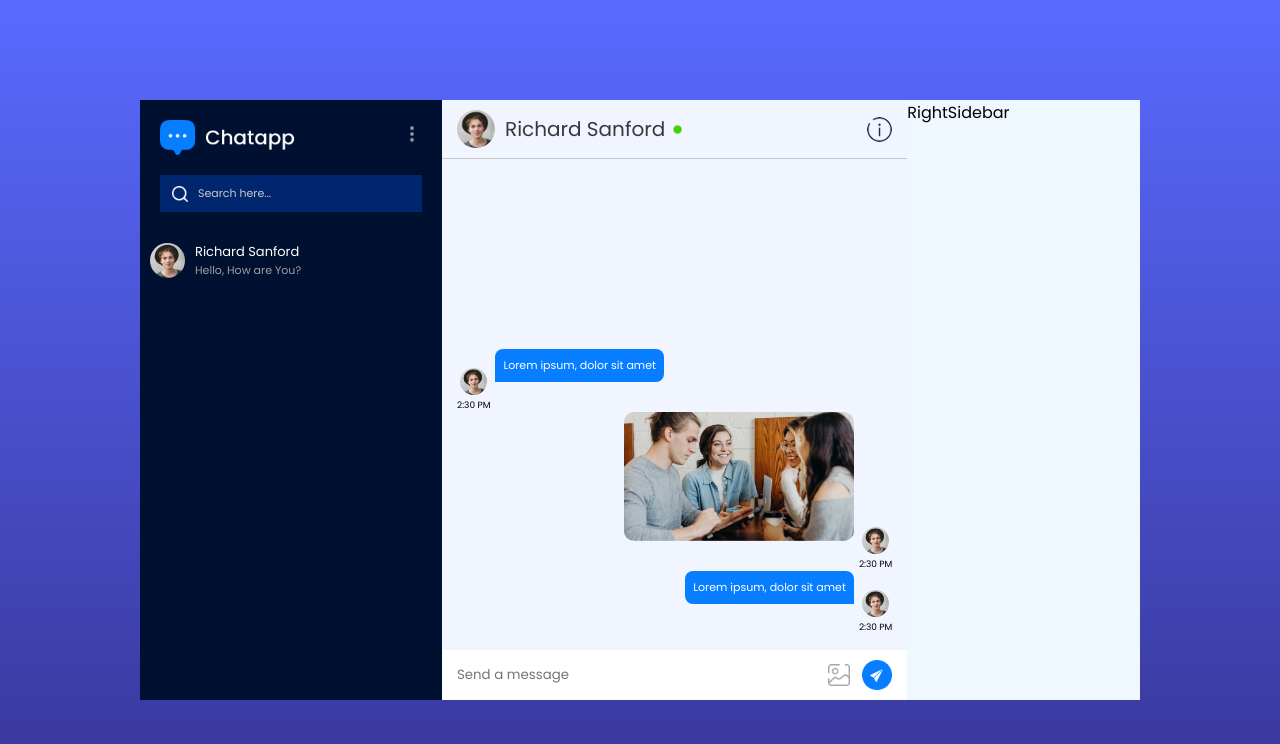
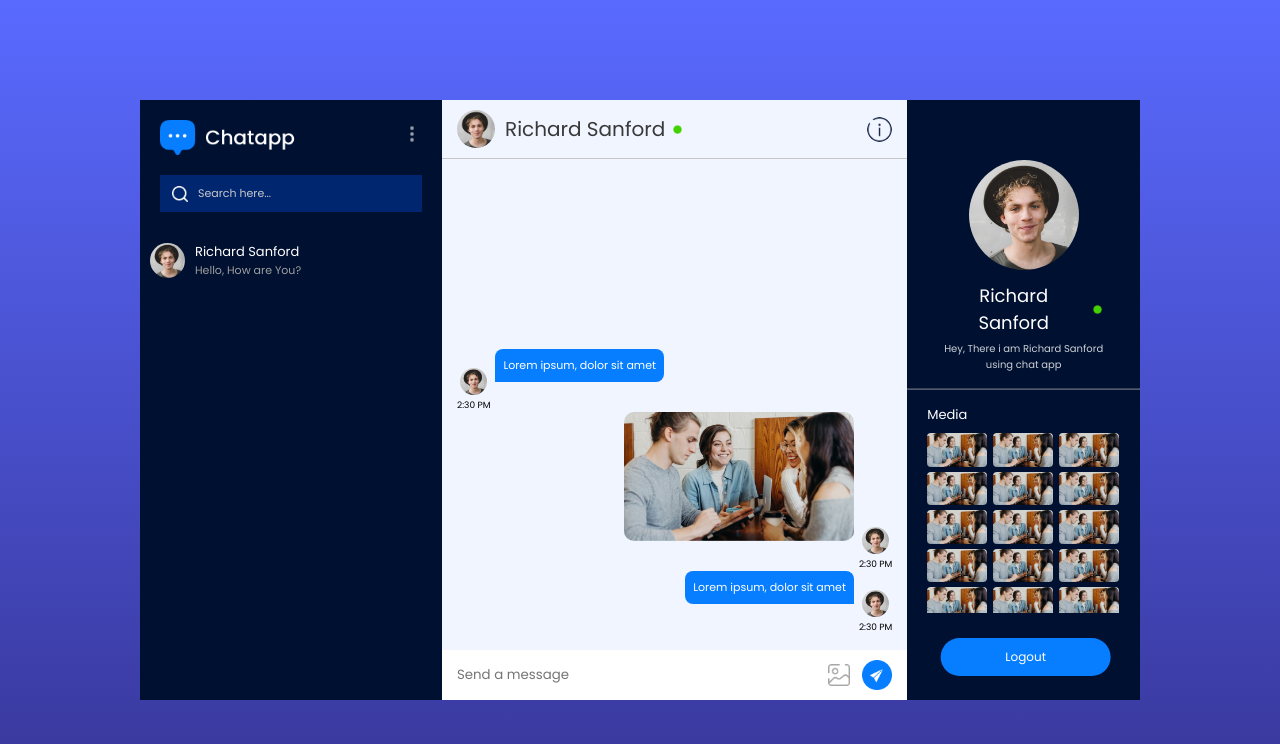
Before and after one commit to ShubhamSingh1384/Full-Stack-Chating-App-Firebase, a React (Vite) app in the folder frontend/: page /chat in a window 1280 px wide. Shown: the top 744 px of the page. Built offline with nearby package versions, Linux system fonts and the light colour scheme.

Commit message:
Update rightSidebar and leftSidebar

```diff
--- a/frontend/src/components/RightSidebar/RightSidebar.css
+++ b/frontend/src/components/RightSidebar/RightSidebar.css
@@ -0,0 +1,77 @@
+.rs{
+    color: white;
+    background: #001030;
+    position: relative;
+    height: 75vh;
+    overflow-y: hidden;
+
+}
+
+.rs-profile{
+    padding-top: 60px;
+    text-align: center;
+    max-width: 70%;
+    margin: 0px auto;
+}
+
+.rs-profile img{
+    width: 110px;
+    aspect-ratio: 1/1;
+    border-radius: 50%;
+}
+
+.rs-profile h3{
+    font-size: 18px;
+    font-weight: 400;
+    display: flex;
+    align-items: center;
+    justify-content: center;
+    gap:5px;
+    margin: 5px 0px;
+}
+
+.rs-profile p{
+    font-size: 10px;
+    opacity: 80%;
+    font-weight: 300;
+}
+
+.rs hr{
+    border-color: #ffffff50;
+    margin: 15px 0px;
+}
+
+.rs-media{
+    padding:  0px 20px;
+    font-size: 13px;
+}
+
+.rs-media div{
+    max-height: 180px;
+    overflow-y: scroll;
+    display: grid;
+    grid-template-columns: 1fr 1fr 1fr;
+    gap: 5px;
+    margin-top: 8px;
+}
+
+.rs-media div img{
+    width: 60px;
+    border-radius: 4px;
+    cursor: pointer;
+}
+
+.rs button{
+    position: absolute;
+    bottom: 20px;
+    left: 50%;
+    transform: translate(-50%);
+    background: #077eff;
+    color: white;
+    border: none;
+    font-size: 12px;
+    font-weight: 300;
+    padding: 10px 65px;
+    border-radius: 20px;
+    cursor: pointer;
+}
--- a/frontend/src/components/RightSidebar/RightSidebar.jsx
+++ b/frontend/src/components/RightSidebar/RightSidebar.jsx
@@ -1,8 +1,60 @@
 import React from 'react'
+import assets from '../../assets/assets'
+import './RightSidebar.css'
 
 const RightSidebar = () => {
   return (
-    <div>RightSidebar</div>
+    <div className='rs'>
+      <div className='rs-profile'>
+        <img src={assets.profile_img} alt="" />
+        <h3>Richard Sanford <img src={assets.green_dot} className='dot' alt="" /></h3>
+        <p>Hey, There i am Richard Sanford using chat app</p>
+      </div>
+      <hr />
+      <div className="rs-media">
+        <p>Media</p>
+        <div>
+          <img src={assets.pic1} alt="" />
+          <img src={assets.pic1} alt="" />
+          <img src={assets.pic1} alt="" />
+          <img src={assets.pic1} alt="" />
+          <img src={assets.pic1} alt="" />
+          <img src={assets.pic1} alt="" />
+          <img src={assets.pic1} alt="" />
+          <img src={assets.pic1} alt="" />
+          <img src={assets.pic1} alt="" />
+          <img src={assets.pic1} alt="" />
+          <img src={assets.pic1} alt="" />
+          <img src={assets.pic1} alt="" />
+          <img src={assets.pic1} alt="" />
+          <img src={assets.pic1} alt="" />
+          <img src={assets.pic1} alt="" />
+          <img src={assets.pic1} alt="" />
+          <img src={assets.pic1} alt="" />
+          <img src={assets.pic1} alt="" />
+          <img src={assets.pic1} alt="" />
+          <img src={assets.pic1} alt="" />
+          <img src={assets.pic1} alt="" />
+          <img src={assets.pic1} alt="" />
+          <img src={assets.pic1} alt="" />
+          <img src={assets.pic1} alt="" />
+          <img src={assets.pic1} alt="" />
+          <img src={assets.pic1} alt="" />
+          <img src={assets.pic1} alt="" />
+          <img src={assets.pic1} alt="" />
+          <img src={assets.pic1} alt="" />
+          <img src={assets.pic1} alt="" />
+          <img src={assets.pic1} alt="" />
+          <img src={assets.pic1} alt="" />
+          <img src={assets.pic2} alt="" />
+          <img src={assets.pic3} alt="" />
+          <img src={assets.pic4} alt="" />
+          <img src={assets.pic1} alt="" />
+          <img src={assets.pic2} alt="" />
+        </div>
+      </div>
+      <button>Logout</button>
+    </div>
   )
 }
 
```
